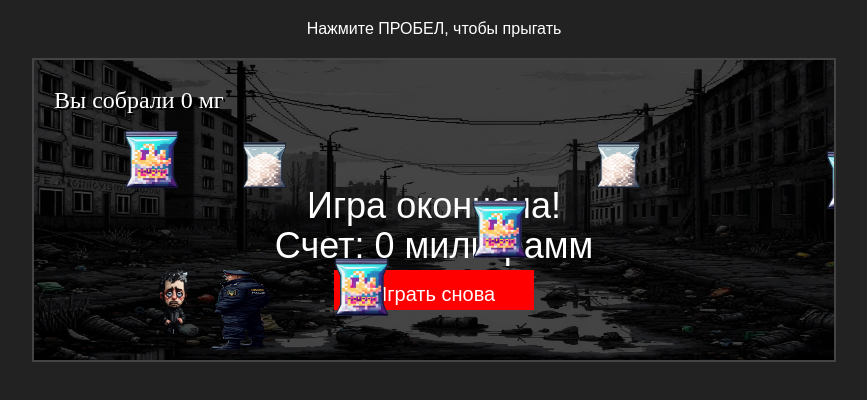
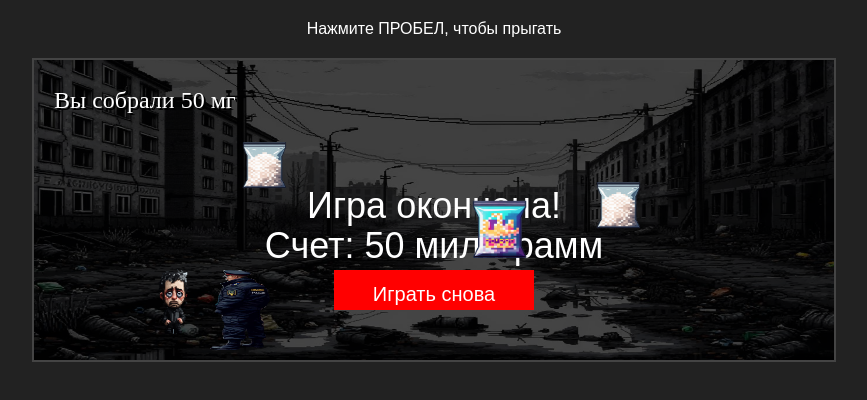
Before and after one commit to vyacheslav666-cpu/narco, a plain HTML site: page index.html in a window 1280 px wide. Shown: the whole page, without its empty margins (206-1073 px from the left). Drawn offline with Linux system fonts and the light colour scheme.

Commit message:
исправил положение предметов

```diff
--- a/index.html
+++ b/index.html
@@ -298,12 +298,13 @@ function drawBackground() {
                 framesSinceLastObstacle = 0;
             }
 
-            // Генерация предметов
+            // Генерация предметов`
             framesSinceLastItem++;
             if (framesSinceLastItem > 50 + Math.random() * 50) {
+				const possibleHeights = [80, 120, 160]; // Разные возможные высоты
 				items.push({
 					x: canvas.width,
-                    y: 80,
+					y: possibleHeights[Math.floor(Math.random() * possibleHeights.length)],
 					width: 50,
 					height: 50
 				});
```
Also changed, not shown: план действий.txt. Lines whose indentation alone changed are shown as unchanged.
